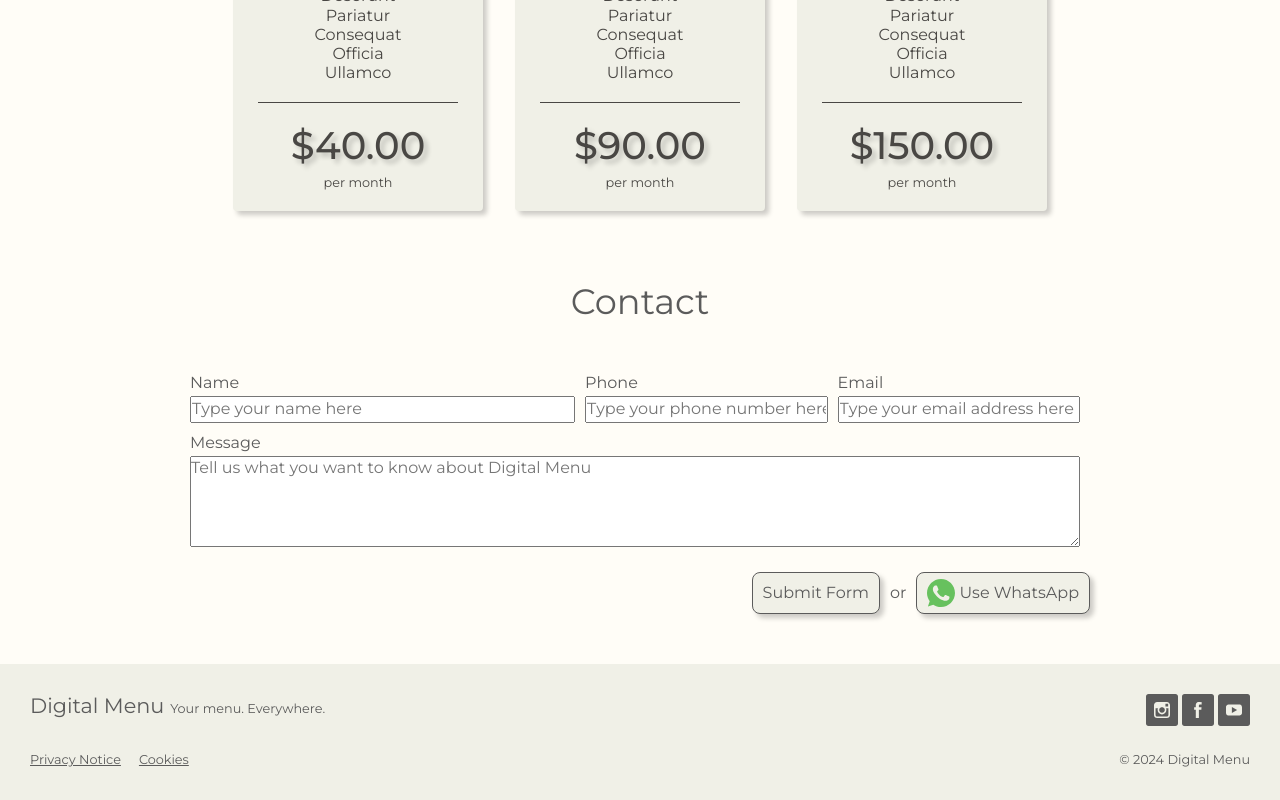
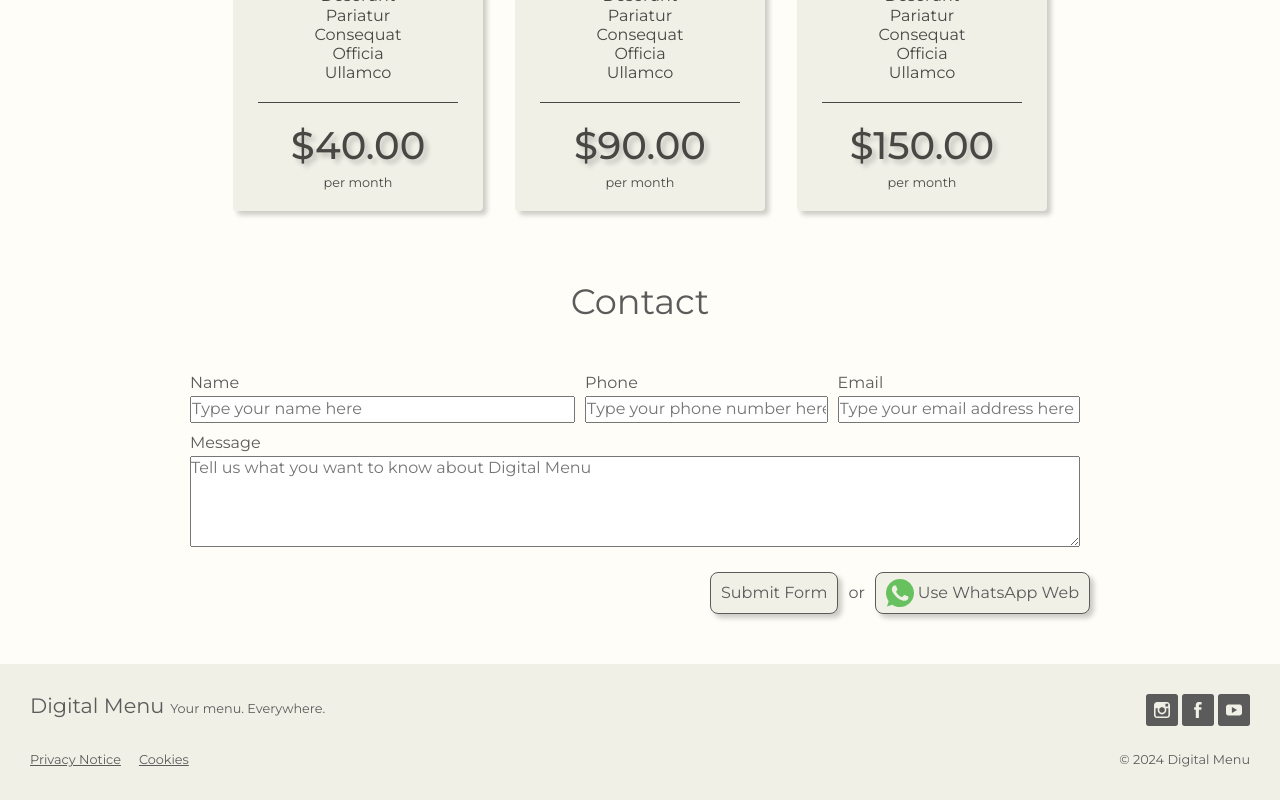
Before and after one commit to mikaelmicheline/digitalmenu, a Vue app in the folder frontend/: page / in a window 1280 px wide. Shown: the part 1948-2748 px from the top of the page. Built offline with nearby package versions, Linux system fonts and the light colour scheme.

Commit message:
change home contact section

```diff
--- a/frontend/src/views/home/components/HomeContact.vue
+++ b/frontend/src/views/home/components/HomeContact.vue
@@ -33,7 +33,7 @@
 
       <HomeContactSubmitButton :disabled="messageSent">{{ submitFormButtonMessage }}</HomeContactSubmitButton>
       <span> or </span>
-      <WhatsAppLink>Use WhatsApp</WhatsAppLink>
+      <WhatsAppLink>Use WhatsApp Web</WhatsAppLink>
 
     </footer>
 
```
